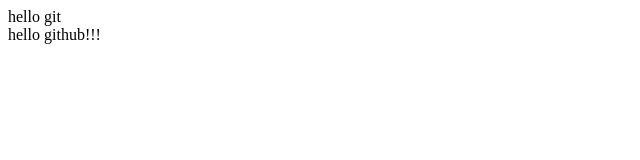
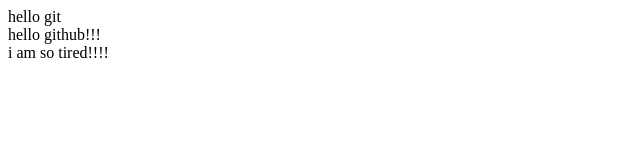
Before and after one commit to zjx1233/-git-github-, a plain HTML site: page index.html in a window 1280 px wide. Shown: the whole page, without its empty margins (0-640 px from the left). Drawn offline with Linux system fonts and the light colour scheme.

Commit message:
so boring

```diff
--- a/index.html
+++ b/index.html
@@ -1,2 +1,3 @@
 <div>hello git</div>
 <div>hello github!!!</div>
+<div>i am so tired!!!!</div>
```
